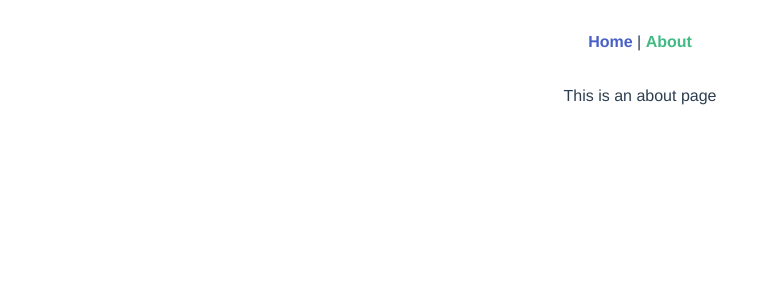
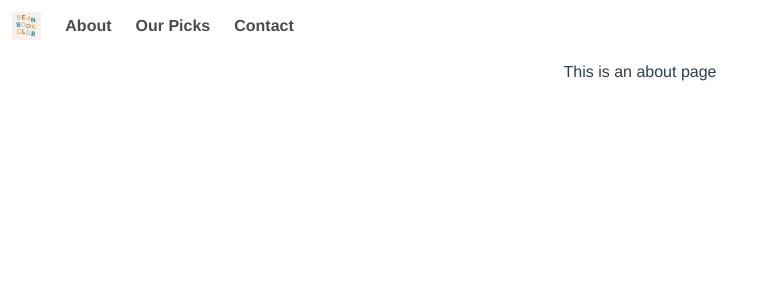
Before and after one commit to tlyver/beanbook-web, a Vue app: page /about in a window 1280 px wide. Shown: the top 300 px of the page, without its empty margins (0-767 px from the left). Built offline with nearby package versions, Linux system fonts and the light colour scheme.

Commit message:
Sets navbar
Imports bean bool club photo.
Adds navbar to App level.

```diff
--- a/src/App.vue
+++ b/src/App.vue
@@ -1,12 +1,21 @@
 <template>
   <div id="app">
     <div id="nav">
-      <router-link to="/">Home</router-link> |
-      <router-link to="/about">About</router-link>
+      <navbar/>
     </div>
     <router-view/>
   </div>
 </template>
+
+<script>
+import Navbar from '@/components/Navbar.vue'
+
+export default {
+  components: {
+    Navbar
+  }
+}
+</script>
 
 <style lang="sass">
 @import "@/sass/custom.sass"
--- /dev/null
+++ b/src/components/Navbar.vue
@@ -0,0 +1,39 @@
+<template>
+  <nav class="navbar is-fixed-top" role="navigation" aria-label="main navigation">
+    <div class="navbar-brand">
+      <a class="navbar-item">
+        <img alt="Vue logo" src="../assets/bean.png">
+      </a>
+
+      <a role="button" class="navbar-burger burger" aria-label="menu" aria-expanded="false">
+        <span aria-hidden="true"></span>
+        <span aria-hidden="true"></span>
+        <span aria-hidden="true"></span>
+      </a>
+    </div>
+
+    <div id="navbarBasicExample" class="navbar-menu">
+      <div class="navbar-start">
+        <a class="navbar-item">
+          About
+        </a>
+
+        <a class="navbar-item">
+          Our Picks
+        </a>
+
+        <a class="navbar-item">
+          Contact
+        </a>
+      </div>
+    </div>
+  </nav>
+</template>
+
+<script>
+export default {
+}
+</script>
+
+<style lang="css" scoped>
+</style>
--- a/src/sass/custom.sass
+++ b/src/sass/custom.sass
@@ -8,3 +8,6 @@ $bean-blue: #007D9A
 
 // global
 $primary: $bean-blue
+$link: $primary
+
+// navbar
```
Also changed, not shown: src/assets/bean.png (added).
